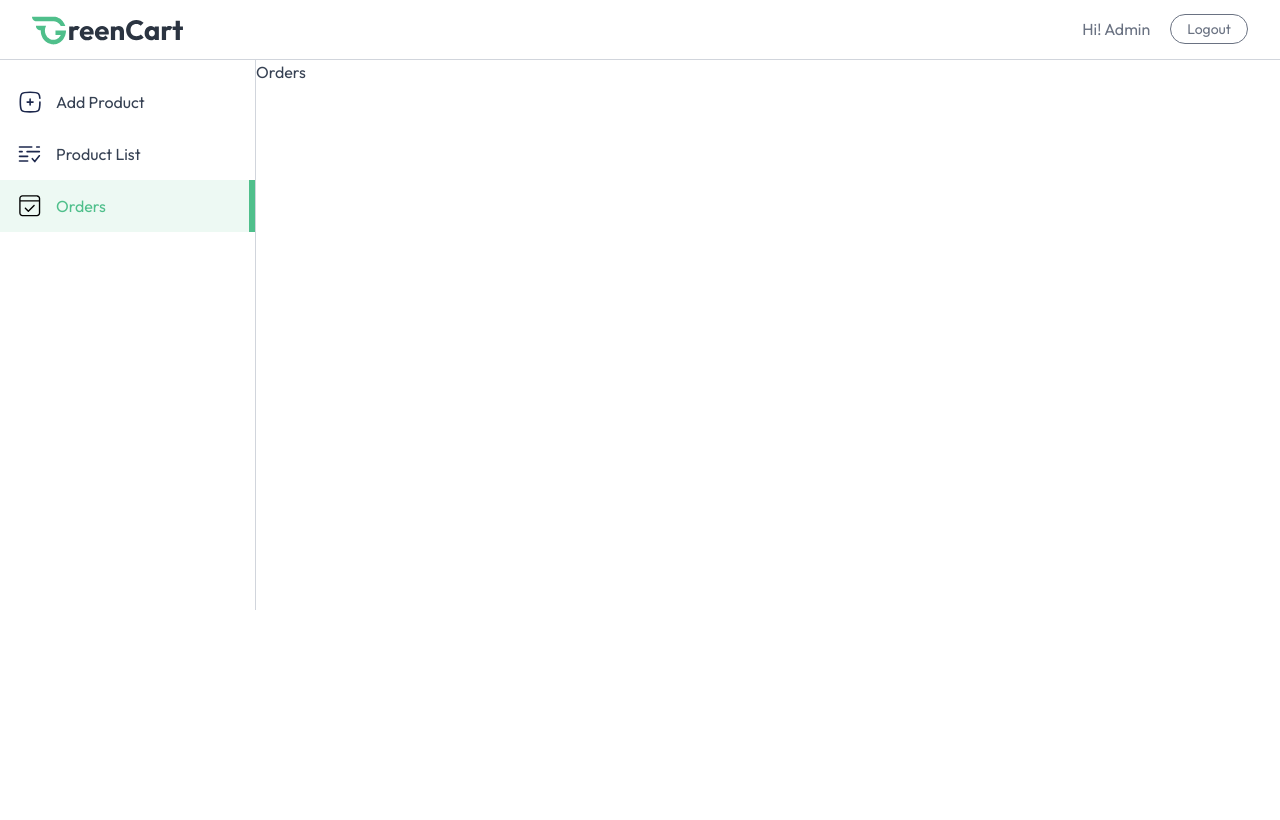
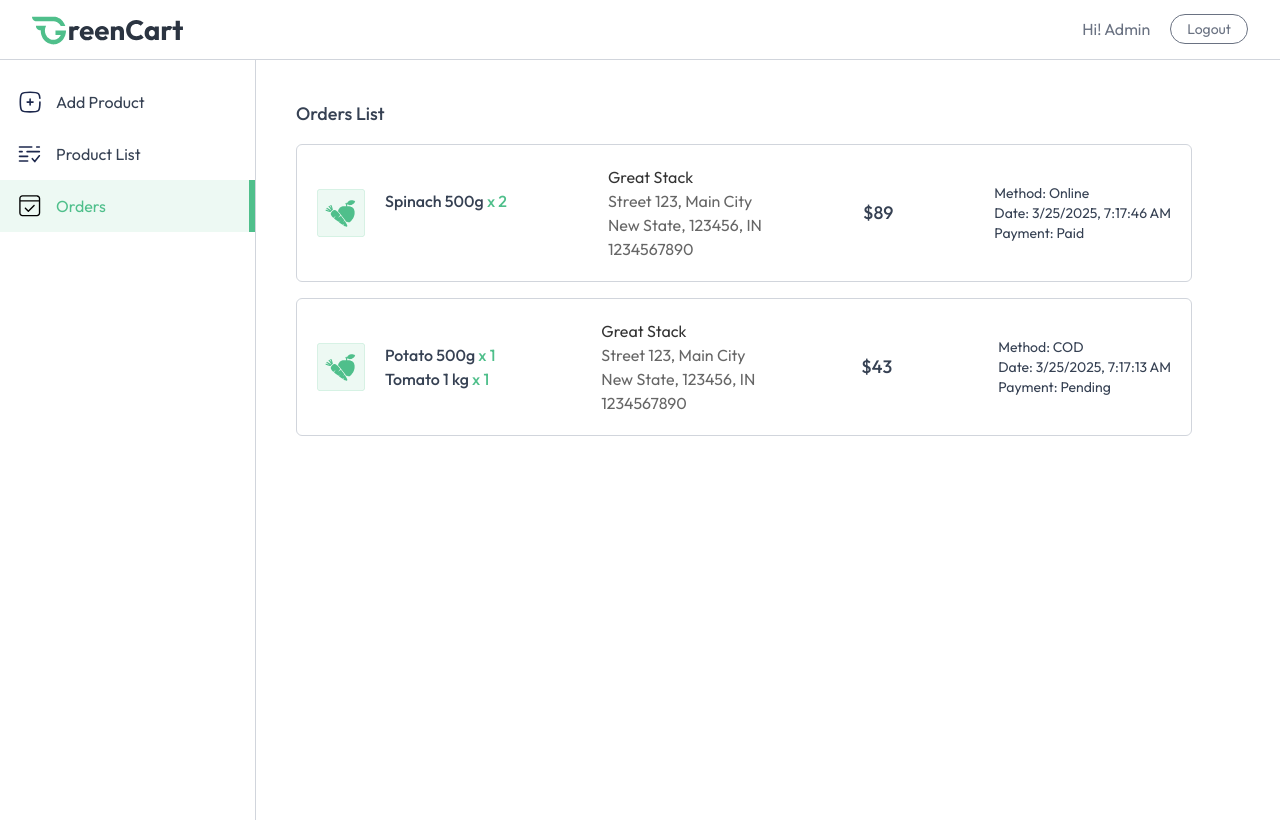
Before and after one commit to paulongf/ecommerce-delivery, a React (Vite) app in the folder client/: page /seller/orders in a window 1280 px wide. Both pictures are taken after typing "name@example.com", "Sample123" into the empty fields and a click on the button "Login". Built offline with nearby package versions, Linux system fonts and the light colour scheme.

Commit message:
Order Page Done

```diff
--- a/client/src/pages/seller/Orders.jsx
+++ b/client/src/pages/seller/Orders.jsx
@@ -1,8 +1,58 @@
-import React from 'react'
+import React, { useEffect, useState } from 'react'
+import { useAppContext } from '../../context/AppContext'
+import { assets, dummyOrders } from '../../assets/assets';
 
 const Orders = () => {
+
+  const {currency } = useAppContext()
+  const [orders, setOrders] = useState([]);
+
+  const fetchOrders = async ()=>{
+    setOrders(dummyOrders)
+  };
+
+  useEffect(()=> {
+    fetchOrders();
+  },[])
   return (
-    <div>Orders</div>
+    <div className='no-scrollbar flex-1 h-[95vh] overflow-y-scroll'>
+    <div className="md:p-10 p-4 space-y-4">
+            <h2 className="text-lg font-medium">Orders List</h2>
+            {orders.map((order, index) => (
+                <div key={index} className="flex flex-col md:flex-row justify-between md:items-center gap-5 p-5 max-w-4xl
+                rounded-md border border-gray-300">
+                    <div className="flex gap-5 max-w-80">
+                        <img className="w-12 h-12 object-cover" src={assets.box_icon} alt="boxIcon" />
+                        <div className=''>
+                            {order.items.map((item, index) => (
+                                <div key={index} className="flex flex-col ">
+                                    <p className="font-medium">
+                                        {item.product.name}{" "}<span className="text-primary">x {item.quantity}</span>
+                                    </p>
+                                </div>
+                            ))}
+                        </div>
+                    </div>
+
+                    <div className="text-sm md:text-base text-black/60">
+                        <p className='text-black/80'>{order.address.firstName} {order.address.lastName}</p>
+                        <p>{order.address.street}, {order.address.city}</p>
+                        <p>{order.address.state}, {order.address.zipcode}, {order.address.country}</p>
+                        <p></p>
+                        <p>{order.address.phone}</p>
+                    </div>
+
+                    <p className="font-medium text-lg my-auto">{currency}{order.amount}</p>
+
+                    <div className="flex flex-col text-sm">
+                        <p>Method: {order.paymentType}</p>
+                        <p>Date: {new Date(order.createdAt).toLocaleString()}</p>
+                        <p>Payment: {order.isPaid ? "Paid" : "Pending"}</p>
+                    </div>
+                </div>
+            ))}
+        </div>
+        </div>
   )
 }
 
--- a/client/src/pages/seller/ProductList.jsx
+++ b/client/src/pages/seller/ProductList.jsx
@@ -1,9 +1,50 @@
 import React from 'react'
+import { useAppContext } from '../../context/AppContext';
 
 const ProductList = () => {
-  return (
-    <div>ProductList</div>
-  )
+
+  const {products, currency} = useAppContext();
+
+    return (
+        <div className="no-scrollbar flex-1 h-[95vh] overflow-y-scroll flex flex-col justify-between">
+            <div className="w-full md:p-10 p-4">
+                <h2 className="pb-4 text-lg font-medium">All Products</h2>
+                <div className="flex flex-col items-center max-w-4xl w-full overflow-hidden rounded-md bg-white border border-gray-500/20">
+                    <table className="md:table-auto table-fixed w-full overflow-hidden">
+                        <thead className="text-gray-900 text-sm text-left">
+                            <tr>
+                                <th className="px-4 py-3 font-semibold truncate">Product</th>
+                                <th className="px-4 py-3 font-semibold truncate">Category</th>
+                                <th className="px-4 py-3 font-semibold truncate hidden md:block">Selling Price</th>
+                                <th className="px-4 py-3 font-semibold truncate">In Stock</th>
+                            </tr>
+                        </thead>
+                        <tbody className="text-sm text-gray-500">
+                            {products.map((product) => (
+                                <tr key={product._id} className="border-t border-gray-500/20">
+                                    <td className="md:px-4 pl-2 md:pl-4 py-3 flex items-center space-x-3 truncate">
+                                        <div className="border border-gray-300 rounded p-2">
+                                            <img src={product.image[0]} alt="Product" className="w-16" />
+                                        </div>
+                                        <span className="truncate max-sm:hidden w-full">{product.name}</span>
+                                    </td>
+                                    <td className="px-4 py-3">{product.category}</td>
+                                    <td className="px-4 py-3 max-sm:hidden">{currency}{product.offerPrice}</td>
+                                    <td className="px-4 py-3">
+                                        <label className="relative inline-flex items-center cursor-pointer text-gray-900 gap-3">
+                                            <input type="checkbox" className="sr-only peer" />
+                                            <div className="w-12 h-7 bg-slate-300 rounded-full peer peer-checked:bg-blue-600 transition-colors duration-200"></div>
+                                            <span className="dot absolute left-1 top-1 w-5 h-5 bg-white rounded-full transition-transform duration-200 ease-in-out peer-checked:translate-x-5"></span>
+                                        </label>
+                                    </td>
+                                </tr>
+                            ))}
+                        </tbody>
+                    </table>
+                </div>
+            </div>
+        </div>
+    );
 }
 
 export default ProductList
--- a/client/src/pages/seller/SellerLayout.jsx
+++ b/client/src/pages/seller/SellerLayout.jsx
@@ -33,7 +33,7 @@
                 </div>
             </div>
             <div className='flex'>
-                <div className="md:w-64 w-16 border-r h-[550px] text-base border-gray-300 pt-4 flex flex-col transition-all duration-300">
+                <div className="md:w-64 w-16 border-r h-[95vh] text-base border-gray-300 pt-4 flex flex-col">
                 {sidebarLinks.map((item) => (
                     <NavLink to={item.path} key={item.name} end={item.path === "/seller"}
                         className={({isActive})=>`flex items-center py-3 px-4 gap-3
```
